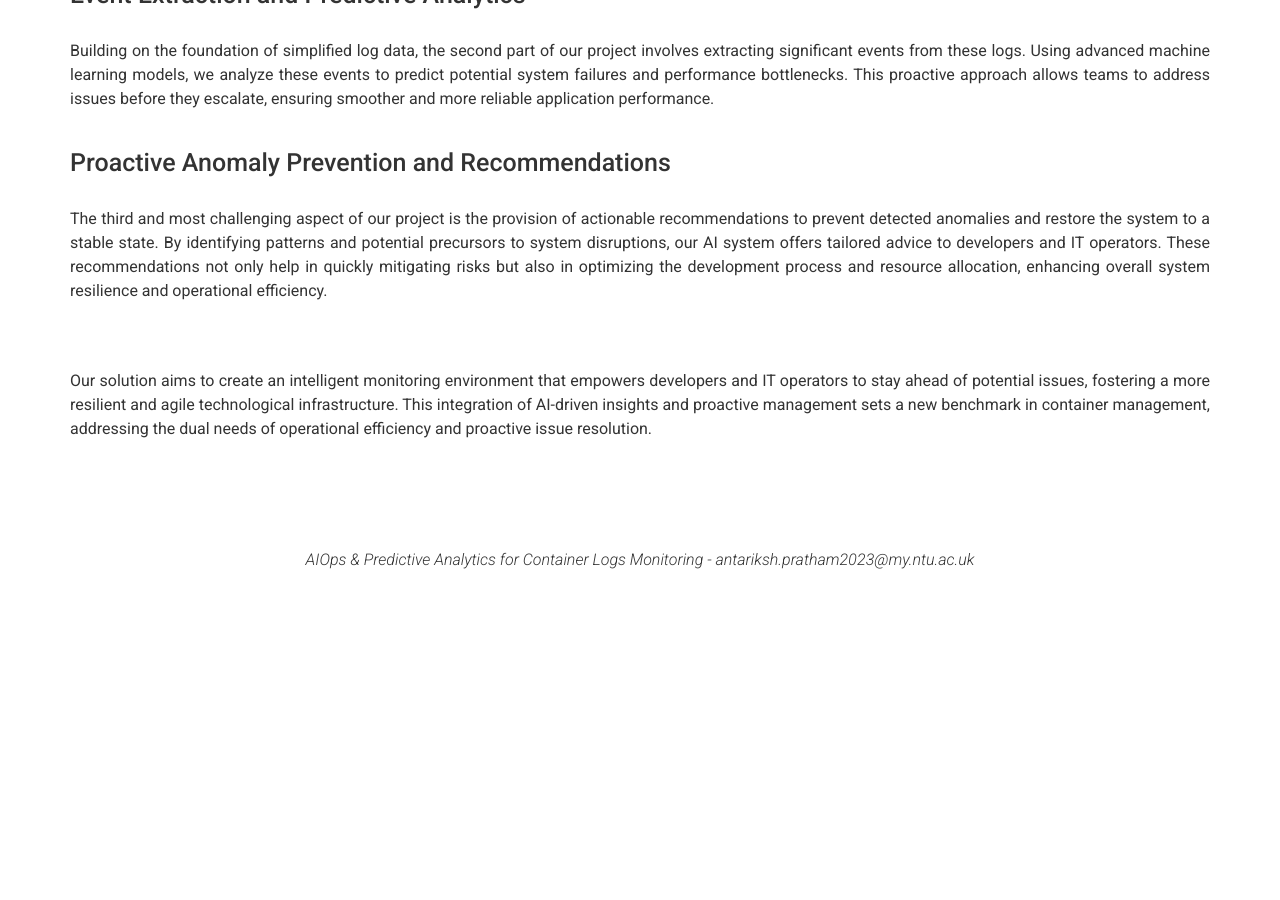
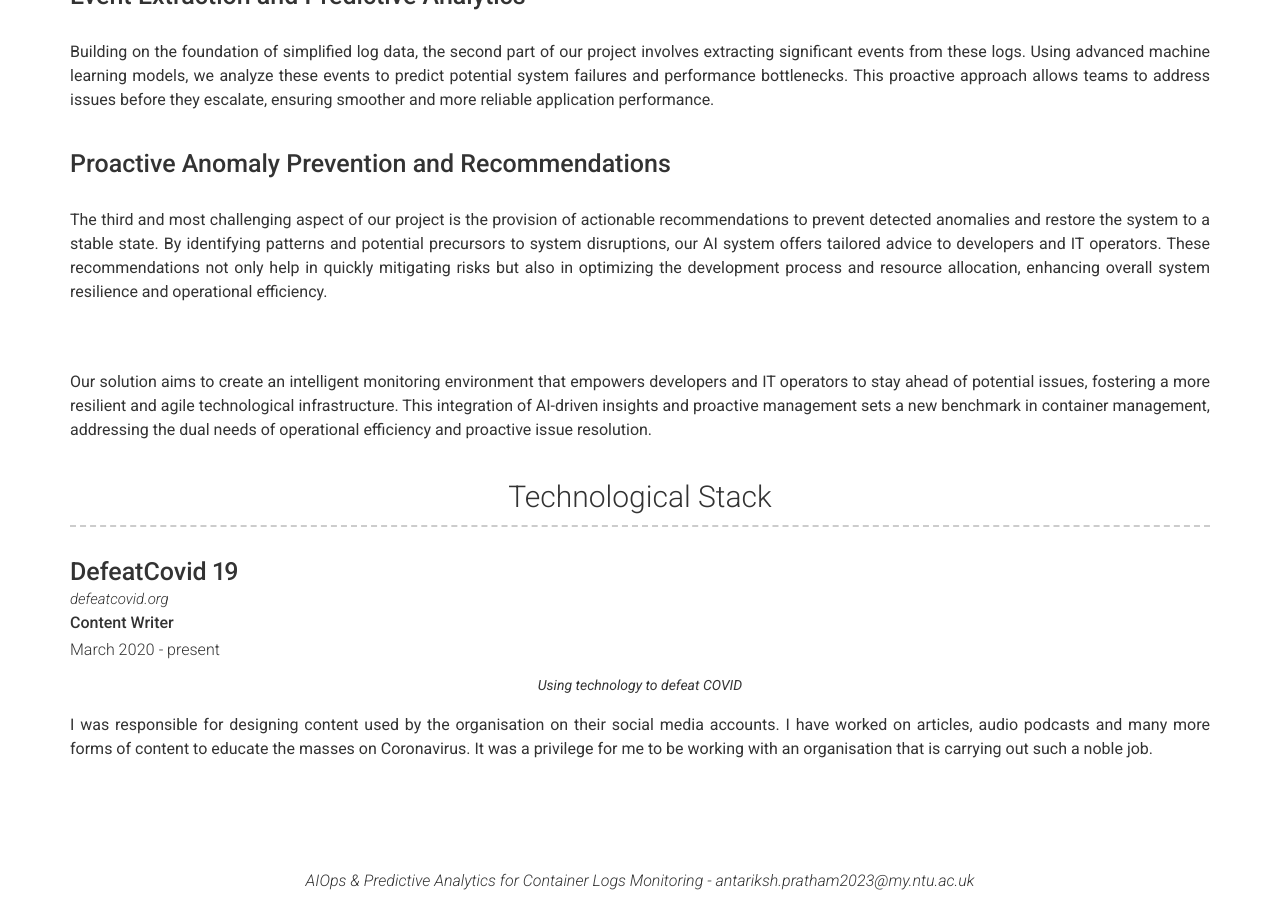
Before and after one commit to APratham/testsite, a Jekyll site: the page built from gh-pages/index.md, in a window 1280 px wide and 900 px high, scrolled down 999 px. Built offline with Jekyll 4.4.1, drawn with Linux system fonts in a browser that asks for light colours; nearby versions of some CDN libraries; before the commit the page ends 1579 px from its top, so only the background shows below that.

Commit message:
Added some files

```diff
--- a/gh-pages/_config.yml
+++ b/gh-pages/_config.yml
@@ -49,7 +49,7 @@ about_content: | # this will include new lines to allow paragraphs
 projects_title: Key Features #(Use this to override about projects section title)
 
 # Experience Section
-# experience_title: Experience #(Use this to override about experience section title)
+experience_title: Technological Stack #(Use this to override about experience section title)
 
 # Education Section
 # education_title: Education #(Use this to override about education section title)
--- /dev/null
+++ b/gh-pages/_data/experience.yml
@@ -0,0 +1,13 @@
+# Experience template
+- layout: top
+  company: DefeatCovid 19
+  link: defeatcovid.org
+  job_title: Content Writer
+  dates: March 2020 - present
+  quote: >
+   Using technology to defeat COVID
+  description: | # this will include new lines to allow paragraphs
+    I was responsible for designing content used by the organisation on their social media accounts.
+    I have worked on articles, audio podcasts and many more forms of content to educate the masses on
+    Coronavirus. It was a privilege for me to be working with an organisation that is carrying out such
+    a noble job.
--- a/gh-pages/_data/projects.yml
+++ b/gh-pages/_data/projects.yml
@@ -1,6 +1,6 @@
 # Project template
 
-- layout: left
+- layout: top
   name:
   quote: >
 
```
Also changed, not shown: gh-pages/30days.png (deleted), gh-pages/assets/favicon.ico, gh-pages/assets/profile.jpeg (deleted), 3 other files.
